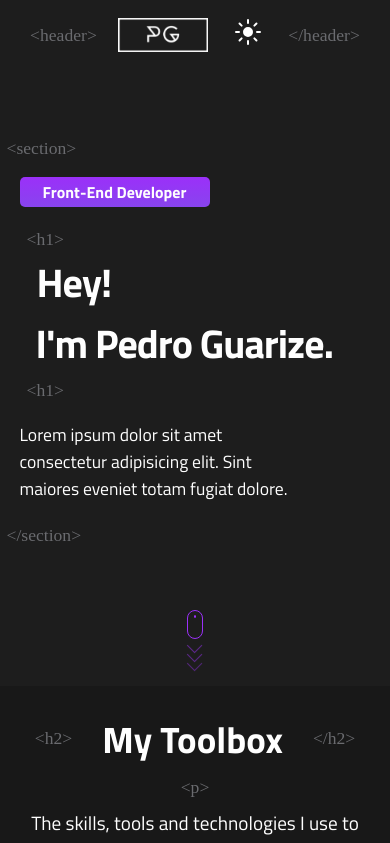
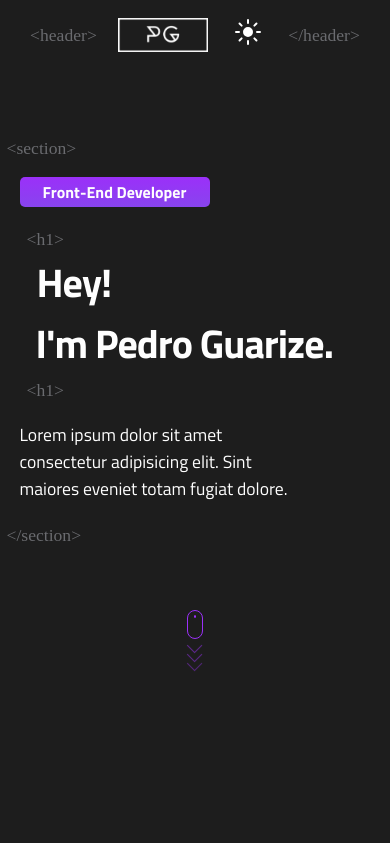
Before and after one commit to guarize/guarize-web-portfolio, a React (Create React App) app: page / in a window 390 px wide. Shown: the top 843 px of the page. Built offline with nearby package versions, Linux system fonts and the light colour scheme; a web font is replaced by a local one.

Commit message:
[style] - home section responsive

```diff
--- a/src/styles/HomeSection.css
+++ b/src/styles/HomeSection.css
@@ -154,8 +154,7 @@
 @media only screen and (max-width: 1250px) {
   .home-section-dark,
   .home-section-light {
-    min-height: 70vh;
-    margin: 0;
+    min-height: 100vh;
   }
 
   .home-container {
```
